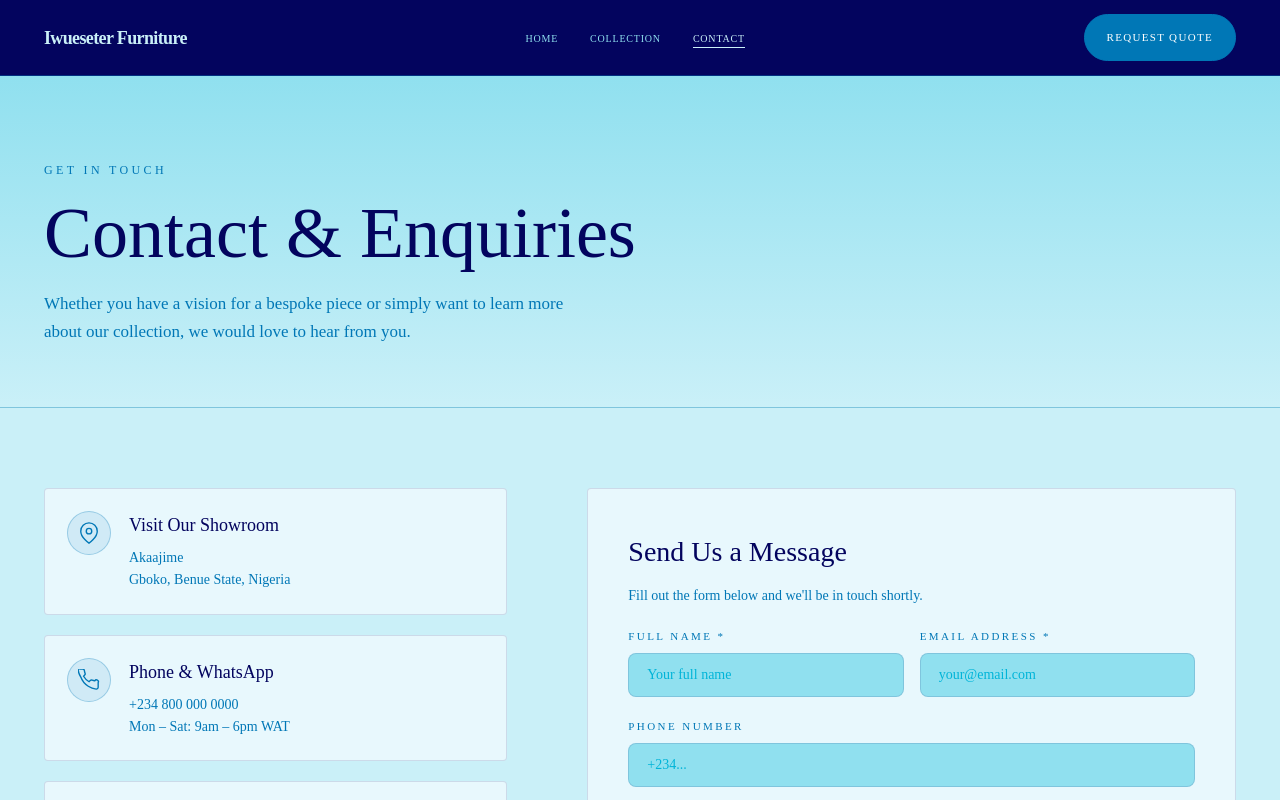
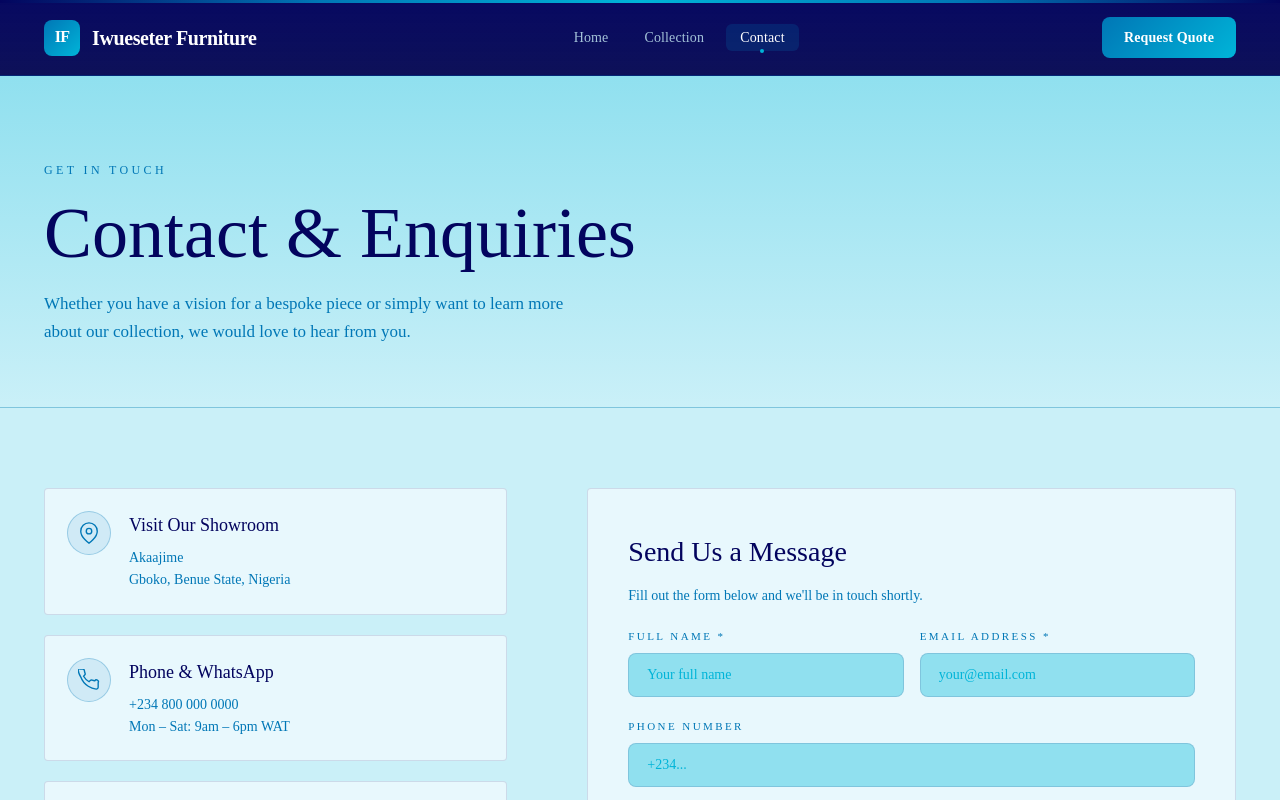
Before and after one commit to SughnenWeb3/iwueseter-furnitures, a Next.js app: page /contact in a window 1280 px wide. Shown: the top 800 px of the page. Built offline with nearby package versions, Linux system fonts and the light colour scheme.

Commit message:
Navbar: full professional redesign — gradient bg, logo mark, refined typography, blended CTA

```diff
--- a/src/components/Navbar/Navbar.module.css
+++ b/src/components/Navbar/Navbar.module.css
@@ -1,3 +1,4 @@
+/* ─── Nav shell ──────────────────────────────────────── */
 .nav {
   position: fixed;
   top: 0;
@@ -5,31 +6,32 @@
   right: 0;
   z-index: 100;
   height: var(--nav-height);
-  background: #03045E;
-  border-bottom: 1px solid rgba(0, 119, 182, 0.40);
+  /* Gradient blends from deep navy into the hero overlay beneath */
+  background: linear-gradient(180deg, rgba(3, 4, 94, 0.98) 0%, rgba(3, 4, 80, 0.95) 100%);
+  backdrop-filter: blur(18px);
+  -webkit-backdrop-filter: blur(18px);
+  border-bottom: 1px solid rgba(0, 180, 216, 0.18);
   transition: var(--transition-smooth);
 }
 
-.nav.transparent {
-  background: #03045E;
-  border-bottom-color: rgba(0, 119, 182, 0.40);
+/* Thin accent line at very top */
+.nav::before {
+  content: '';
+  position: absolute;
+  top: 0;
+  left: 0;
+  right: 0;
+  height: 3px;
+  background: linear-gradient(90deg, #03045E, #0077B6, #00B4D8, #0077B6, #03045E);
 }
 
-.transparent .logoText,
-.transparent .link {
-  color: #CAF0F8;
+.nav.scrolled {
+  background: rgba(3, 4, 94, 0.99);
+  box-shadow: 0 4px 32px rgba(3, 4, 94, 0.45);
+  border-bottom-color: rgba(0, 180, 216, 0.25);
 }
 
-.transparent .logoSub { color: #90E0EF; }
-.transparent .link::after { background: #CAF0F8; }
-.transparent .bar { background: #CAF0F8; }
-
-.nav.scrolled {
-  background: #03045E;
-  border-bottom-color: rgba(0, 119, 182, 0.40);
-  box-shadow: 0 3px 18px rgba(3, 4, 94, 0.30);
-}
-
+/* ─── Inner layout ───────────────────────────────────── */
 .inner {
   display: flex;
   align-items: center;
@@ -37,153 +39,177 @@
   height: 100%;
 }
 
-/* Logo */
+/* ─── Logo ───────────────────────────────────────────── */
 .logo {
   display: flex;
-  flex-direction: column;
-  line-height: 1;
-  gap: 1px;
+  align-items: center;
+  gap: 12px;
+  text-decoration: none;
+}
+
+/* Small decorative mark left of the brand name */
+.logoMark {
+  width: 36px;
+  height: 36px;
+  border-radius: 8px;
+  background: linear-gradient(135deg, #0077B6, #00B4D8);
+  display: flex;
+  align-items: center;
+  justify-content: center;
+  flex-shrink: 0;
+  font-family: var(--font-display);
+  font-size: 16px;
+  font-weight: 700;
+  color: #ffffff;
+  letter-spacing: -0.04em;
 }
 
 .logoText {
   font-family: var(--font-display);
-  font-size: 18px;
+  font-size: 20px;
   font-weight: 700;
-  color: #CAF0F8;
-  letter-spacing: -0.035em;
+  color: #ffffff;
+  letter-spacing: -0.02em;
+  line-height: 1;
 }
 
-.logoSub {
-  font-family: var(--font-fine);
-  font-size: 8px;
-  font-weight: 500;
-  letter-spacing: 0.3em;
-  text-transform: uppercase;
-  color: #90E0EF;
-}
-
-/* Links */
+/* ─── Desktop links ──────────────────────────────────── */
 .links {
   display: flex;
   align-items: center;
-  gap: 32px;
+  gap: 8px;
   list-style: none;
 }
 
 .link {
-  font-family: var(--font-fine);
-  font-size: 10px;
+  font-family: var(--font-body);
+  font-size: 14px;
   font-weight: 500;
-  letter-spacing: 0.08em;
-  text-transform: uppercase;
-  color: #90E0EF;
+  letter-spacing: 0.01em;
+  color: rgba(202, 240, 248, 0.80);
   transition: var(--transition-smooth);
   position: relative;
-  padding-bottom: 4px;
-}
-
-.link::after {
-  content: '';
-  position: absolute;
-  bottom: 0;
-  left: 0;
-  width: 0;
-  height: 1px;
-  background: #CAF0F8;
-  transition: width 0.3s ease;
+  padding: 6px 14px;
+  border-radius: 6px;
 }
 
 .link:hover {
-  color: #CAF0F8;
-}
-
-.link:hover::after,
-.link.active::after {
-  width: 100%;
+  color: #ffffff;
+  background: rgba(0, 180, 216, 0.12);
 }
 
 .link.active {
-  color: #CAF0F8;
+  color: #ffffff;
+  background: rgba(0, 119, 182, 0.20);
 }
 
-/* CTA */
+/* Active indicator dot */
+.link.active::after {
+  content: '';
+  position: absolute;
+  bottom: -2px;
+  left: 50%;
+  transform: translateX(-50%);
+  width: 4px;
+  height: 4px;
+  border-radius: 50%;
+  background: #00B4D8;
+}
+
+/* ─── CTA area ───────────────────────────────────────── */
 .cta {
   display: flex;
   align-items: center;
-  gap: 20px;
+  gap: 16px;
 }
 
-/* Hamburger */
+.ctaBtn {
+  font-family: var(--font-body);
+  font-size: 14px;
+  font-weight: 600;
+  padding: 9px 22px;
+  border-radius: 8px;
+  background: linear-gradient(135deg, #0077B6, #00B4D8);
+  color: #ffffff;
+  border: none;
+  cursor: pointer;
+  letter-spacing: 0.01em;
+  transition: var(--transition-smooth);
+  text-decoration: none;
+  display: inline-flex;
+  align-items: center;
+  white-space: nowrap;
+}
+
+.ctaBtn:hover {
+  background: linear-gradient(135deg, #005f91, #0099b8);
+  box-shadow: 0 4px 18px rgba(0, 180, 216, 0.35);
+  transform: translateY(-1px);
+}
+
+/* ─── Hamburger ──────────────────────────────────────── */
 .hamburger {
   display: none;
   flex-direction: column;
   gap: 5px;
   cursor: pointer;
-  padding: 4px;
-  background: none;
-  border: none;
+  padding: 6px;
+  background: rgba(0, 180, 216, 0.10);
+  border: 1px solid rgba(0, 180, 216, 0.25);
+  border-radius: 7px;
 }
 
 .bar {
   display: block;
-  width: 24px;
-  height: 1.5px;
+  width: 22px;
+  height: 2px;
   background: #CAF0F8;
   transition: var(--transition-smooth);
-  transform-origin: center;
+  border-radius: 2px;
 }
 
-/* Mobile Menu */
+/* ─── Mobile menu ────────────────────────────────────── */
 .mobileMenu {
   display: none;
   flex-direction: column;
-  gap: 8px;
-  padding: 24px 20px;
-  background: #03045E;
-  border-top: 1px solid rgba(0, 119, 182, 0.40);
+  background: rgba(3, 4, 94, 0.98);
+  border-top: 1px solid rgba(0, 180, 216, 0.20);
   max-height: 0;
   overflow: hidden;
   transition: max-height 0.4s ease, padding 0.3s ease;
-  padding-top: 0;
-  padding-bottom: 0;
+  padding: 0 20px;
 }
 
 .mobileMenu.mobileOpen {
-  max-height: 400px;
-  padding: 24px 20px;
+  max-height: 420px;
+  padding: 16px 20px 24px;
 }
 
 .mobileLink {
-  font-family: var(--font-fine);
-  font-size: 13px;
+  font-family: var(--font-body);
+  font-size: 15px;
   font-weight: 500;
-  letter-spacing: 0.22em;
-  text-transform: uppercase;
-  color: #90E0EF;
-  padding: 12px 0;
-  border-bottom: 1px solid rgba(0, 119, 182, 0.30);
+  color: rgba(202, 240, 248, 0.80);
+  padding: 13px 0;
+  border-bottom: 1px solid rgba(0, 180, 216, 0.12);
   transition: var(--transition-smooth);
+  display: block;
 }
 
 .mobileLink:hover,
 .mobileLink.mobileActive {
-  color: #CAF0F8;
+  color: #ffffff;
+  padding-left: 8px;
 }
 
+.mobileCta {
+  margin-top: 16px;
+}
+
+/* ─── Responsive ─────────────────────────────────────── */
 @media (max-width: 900px) {
-  .links {
-    display: none;
-  }
-
-  .hamburger {
-    display: flex;
-  }
-
-  .cta .btn {
-    display: none;
-  }
-
-  .mobileMenu {
-    display: flex;
-  }
+  .links { display: none; }
+  .hamburger { display: flex; }
+  .ctaBtn { display: none; }
+  .mobileMenu { display: flex; }
 }
--- a/src/components/Navbar/Navbar.tsx
+++ b/src/components/Navbar/Navbar.tsx
@@ -16,24 +16,19 @@ export default function Navbar() {
     return () => window.removeEventListener("scroll", handleScroll);
   }, []);
 
-  const isTransparent = pathname === "/" && !scrolled;
-
   const links = [
     { href: "/", label: "Home" },
     { href: "/products", label: "Collection" },
     { href: "/contact", label: "Contact" },
-
   ];
 
   return (
-    <nav
-      className={`${styles.nav} ${scrolled ? styles.scrolled : ""} ${
-        isTransparent ? styles.transparent : ""
-      }`}
-    >
+    <nav className={`${styles.nav} ${scrolled ? styles.scrolled : ""}`}>
       <div className={`container ${styles.inner}`}>
+
         {/* Logo */}
         <Link href="/" className={styles.logo}>
+          <span className={styles.logoMark}>IF</span>
           <span className={styles.logoText}>Iwueseter Furniture</span>
         </Link>
 
@@ -51,21 +46,20 @@ export default function Navbar() {
           ))}
         </ul>
 
-        {/* CTA */}
+        {/* CTA + Hamburger */}
         <div className={styles.cta}>
-          <Link href="/contact" className="btn btn-primary">
+          <Link href="/contact" className={styles.ctaBtn}>
             Request Quote
           </Link>
-          {/* Hamburger */}
           <button
             className={styles.hamburger}
             onClick={() => setMenuOpen(!menuOpen)}
             aria-label="Toggle menu"
-            id="mobile-menu-toggle"
+            aria-expanded={menuOpen}
           >
-            <span className={`${styles.bar} ${menuOpen ? styles.open : ""}`} />
-            <span className={`${styles.bar} ${menuOpen ? styles.open : ""}`} />
-            <span className={`${styles.bar} ${menuOpen ? styles.open : ""}`} />
+            <span className={styles.bar} />
+            <span className={styles.bar} />
+            <span className={styles.bar} />
           </button>
         </div>
       </div>
@@ -82,7 +76,11 @@ export default function Navbar() {
             {link.label}
           </Link>
         ))}
-        <Link href="/contact" className="btn btn-primary" onClick={() => setMenuOpen(false)}>
+        <Link
+          href="/contact"
+          className={`${styles.ctaBtn} ${styles.mobileCta}`}
+          onClick={() => setMenuOpen(false)}
+        >
           Request Quote
         </Link>
       </div>
```
